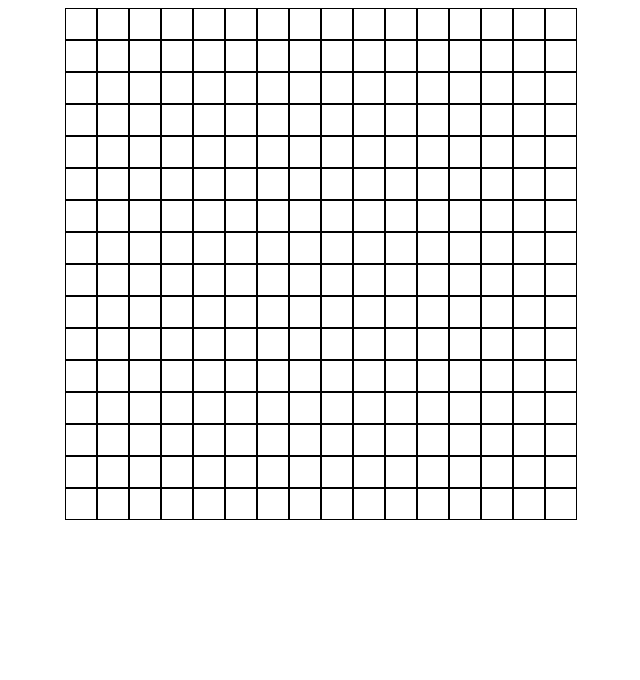
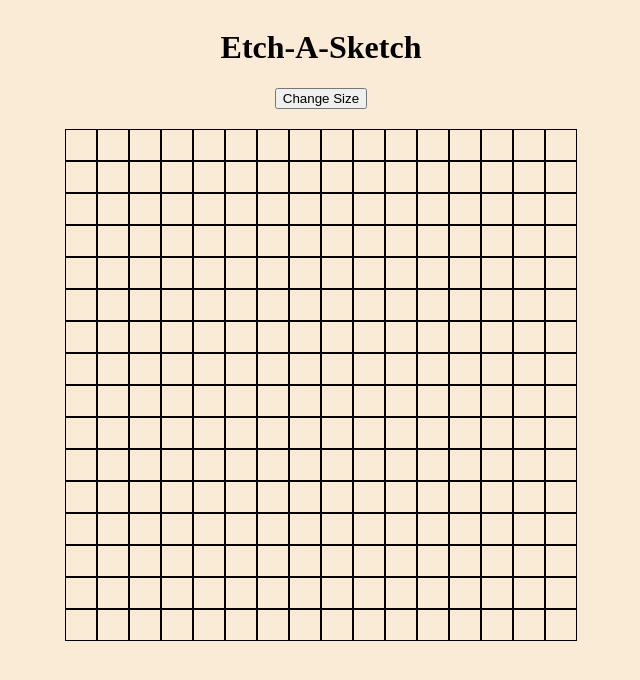
Before and after one commit to umar777/sketch, a plain HTML site: page index.html in a window 1280 px wide. Shown: the whole page, without its empty margins (319-959 px from the left). Drawn offline with Linux system fonts and the light colour scheme.

Commit message:
feature added

```diff
--- a/index.html
+++ b/index.html
@@ -7,6 +7,11 @@
     <title>Sketch</title>
     <link rel="stylesheet" type="text/css" href="style.css" />
   </head>
-  <body></body>
+  <body>
+    <div class="heading">
+      <h1>Etch-A-Sketch</h1>
+      <button>Change Size</button>
+    </div>
+  </body>
   <script src="script.js"></script>
 </html>
--- a/script.js
+++ b/script.js
@@ -1,14 +1,41 @@
-for (let i = 0; i < 16; i++) {
+let val = 16;
+
+const mainContainer = document.createElement("div");
+document.body.appendChild(mainContainer);
+
+// mainContainer.style.width = "960px";
+// mainContainer.style.height = "960px";
+mainContainer.style.display = "flex";
+mainContainer.style.flexDirection = "column";
+mainContainer.style.justifyContent = "center";
+mainContainer.style.alignItems = "center";
+
+const btn = document.querySelector("button");
+btn.addEventListener("click", function (e) {
+  val = parseInt(prompt("Only type values between 1 to 100"));
+  mainContainer.innerHTML = "";
+  sketch(val);
+});
+
+function sketch(val) {
+  for (let i = 0; i < val; i++) {
     const cellContainer = document.createElement("div");
-  for (let j = 0; j < 16; j++) {
+    cellContainer.style.display = "flex";
+    // cellContainer.style.justifyContent = "center";
+    // cellContainer.style.alignItems = "center";
+    for (let j = 0; j < val; j++) {
       const cell = document.createElement("div");
       cell.style.width = "30px";
       cell.style.height = "30px";
       cell.style.border = "1px solid black";
+      cell.addEventListener("mouseover", function (e) {
+        const randomColor = Math.floor(Math.random() * 16777215).toString(16);
+        cell.style.backgroundColor = "#" + randomColor;
+      });
       cellContainer.appendChild(cell);
     }
-  cellContainer.style.display = "flex";
-  cellContainer.style.justifyContent = "center";
-  cellContainer.style.alignItems = "center";
-  document.body.appendChild(cellContainer);
+    mainContainer.appendChild(cellContainer);
   }
+}
+
+sketch(val);
--- a/style.css
+++ b/style.css
@@ -0,0 +1,14 @@
+body {
+  background-color: antiquewhite;
+}
+
+.heading {
+  display: flex;
+  justify-content: center;
+  align-items: center;
+  flex-direction: column;
+}
+
+button {
+  margin-bottom: 20px;
+}
```
Lines whose indentation alone changed are shown as unchanged.
